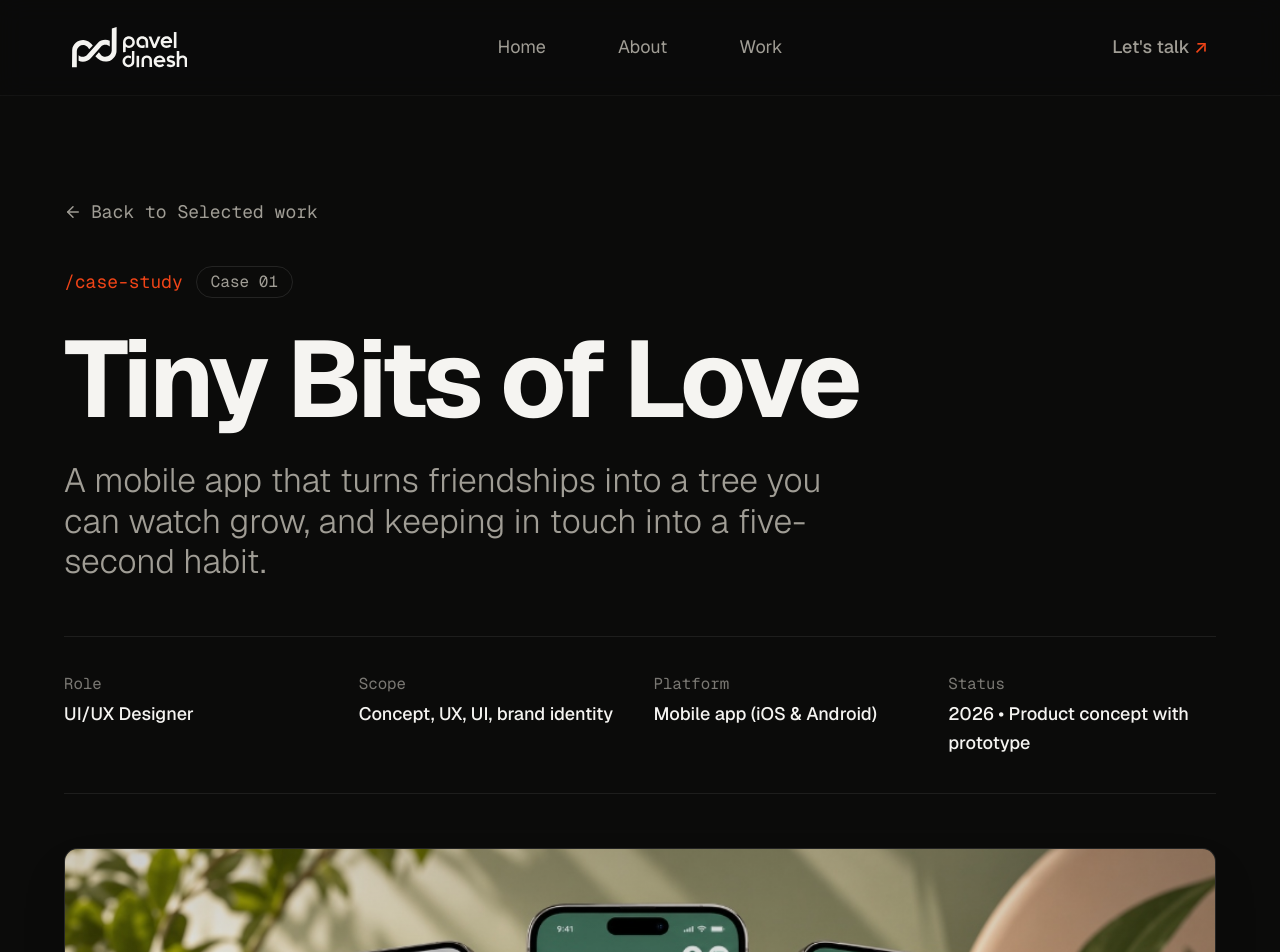
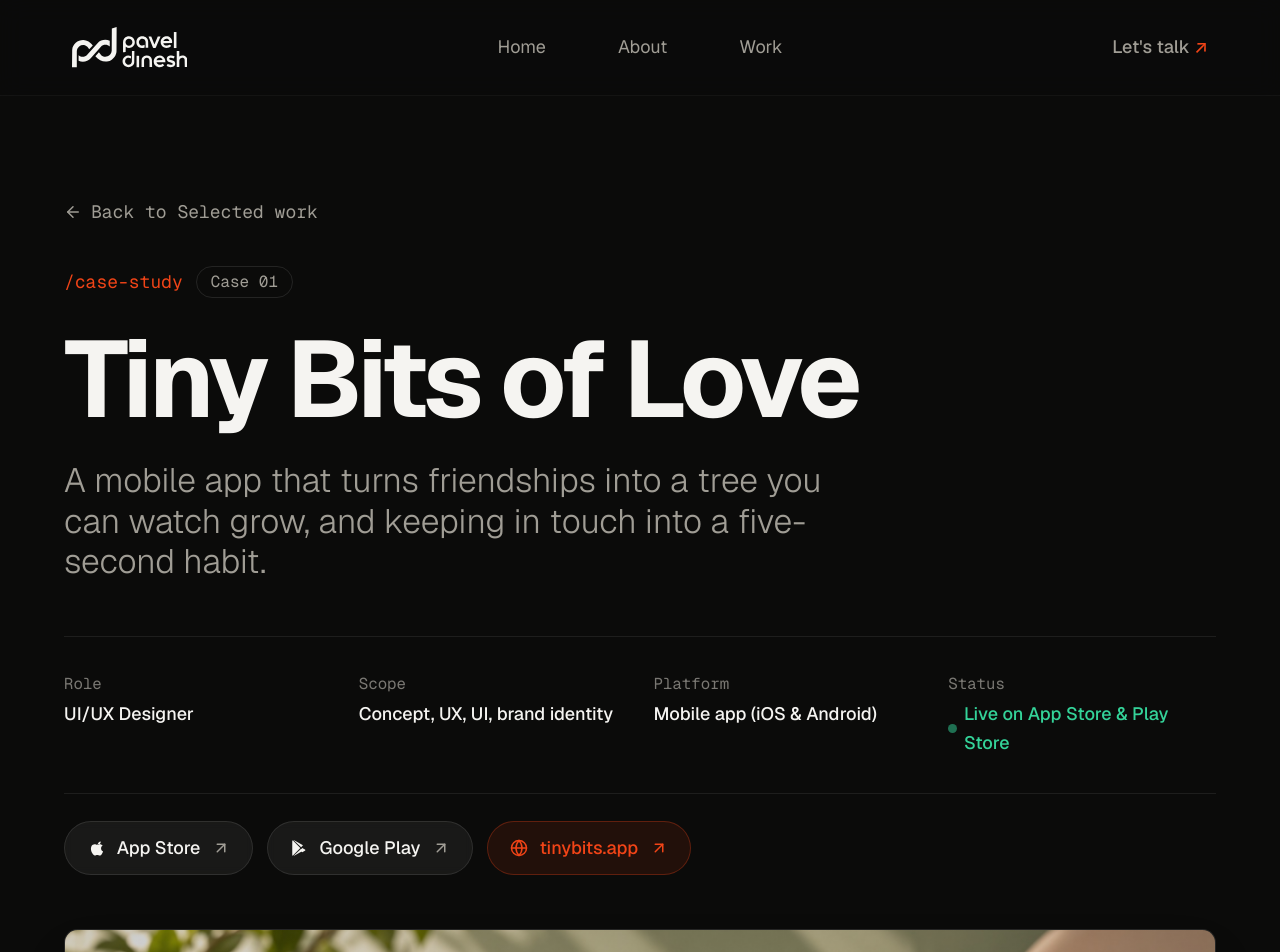
Before and after one commit to paveldinesh/Pavel-portfolio, a Next.js app: page /work/tiny-bits-of-love in a window 1280 px wide. Shown: the top 952 px of the page. Built offline with nearby package versions, Linux system fonts and the light colour scheme.

Commit message:
Add App Store, Google Play, and website action links with live product badges to case study

```diff
--- a/src/app/work/tiny-bits-of-love/page.tsx
+++ b/src/app/work/tiny-bits-of-love/page.tsx
@@ -4,7 +4,7 @@ import Image from "next/image";
 import Link from "next/link";
 import { motion } from "framer-motion";
 import Navbar from "@/components/layout/Navbar";
-import { ArrowLeft, ArrowRight, Heart } from "lucide-react";
+import { ArrowLeft, ArrowRight, ArrowUpRight, Globe, Heart } from "lucide-react";
 
 function DeviceMockup({
   src,
@@ -145,13 +145,59 @@ export default function TinyBitsOfLoveCaseStudy() {
             { k: "Role", v: "UI/UX Designer" },
             { k: "Scope", v: "Concept, UX, UI, brand identity" },
             { k: "Platform", v: "Mobile app (iOS & Android)" },
-            { k: "Status", v: "2026 • Product concept with prototype" },
+            { k: "Status", v: "Live on App Store & Play Store" },
           ].map((m) => (
             <div key={m.k}>
               <span className="font-mono text-sm text-[#7A7873] block mb-1">{m.k}</span>
-              <span className="text-[18px] text-[#F5F4F1] font-medium">{m.v}</span>
+              <span className={`text-[18px] font-medium ${m.k === "Status" ? "text-[#34d399] flex items-center gap-1.5" : "text-[#F5F4F1]"}`}>
+                {m.k === "Status" && <span className="w-2 h-2 rounded-full bg-[#34d399] animate-pulse inline-block" />}
+                {m.v}
+              </span>
             </div>
           ))}
+        </motion.div>
+
+        {/* Live Links Action Bar */}
+        <motion.div
+          {...fadeIn}
+          className="flex flex-wrap items-center gap-3 pt-6"
+        >
+          <a
+            href="https://apps.apple.com/us/app/tiny-bits-of-love/id6757837595"
+            target="_blank"
+            rel="noopener noreferrer"
+            className="inline-flex items-center gap-2.5 px-5 py-2.5 rounded-full bg-white/[0.06] hover:bg-white/[0.12] text-[#F5F4F1] border border-white/10 hover:border-white/25 text-[15px] font-medium transition-all group backdrop-blur-sm"
+          >
+            <svg className="w-4 h-4 fill-current transition-transform group-hover:scale-110" viewBox="0 0 24 24">
+              <path d="M18.71 19.5c-.83 1.24-1.71 2.45-3.05 2.47-1.34.03-1.77-.79-3.29-.79-1.53 0-2 .77-3.27.82-1.31.05-2.3-1.32-3.14-2.53C4.25 17 2.94 12.45 4.7 9.39c.87-1.52 2.43-2.48 4.12-2.51 1.28-.02 2.5.87 3.29.87.78 0 2.26-1.07 3.81-.91.65.03 2.47.26 3.64 1.98-.09.06-2.17 1.28-2.15 3.81.03 3.02 2.65 4.03 2.68 4.04-.03.07-.42 1.44-1.38 2.83M15.97 6.42c.67-.82 1.13-1.96 1.01-3.1-.97.04-2.15.65-2.85 1.46-.61.71-1.15 1.87-1.01 2.98 1.09.08 2.19-.53 2.85-1.34z"/>
+            </svg>
+            <span>App Store</span>
+            <ArrowUpRight className="w-4 h-4 text-[#A09D95] group-hover:text-white transition-colors" />
+          </a>
+
+          <a
+            href="https://play.google.com/store/apps/details?id=com.tinybits"
+            target="_blank"
+            rel="noopener noreferrer"
+            className="inline-flex items-center gap-2.5 px-5 py-2.5 rounded-full bg-white/[0.06] hover:bg-white/[0.12] text-[#F5F4F1] border border-white/10 hover:border-white/25 text-[15px] font-medium transition-all group backdrop-blur-sm"
+          >
+            <svg className="w-4 h-4 fill-current transition-transform group-hover:scale-110" viewBox="0 0 24 24">
+              <path d="M3.609 1.814L13.792 12 3.61 22.186a2.008 2.008 0 0 1-.61-.933V2.747c.18-.358.39-.68.61-.933zm11.242 11.245l2.452 2.452-11.83 6.84c-.31.18-.62.24-.9.21l10.278-9.502zm0-2.118L4.573 1.439c.28-.03.59.03.9.21l11.83 6.84-2.452 2.452zm1.488 1.059l3.524 2.037c.817.472.817 1.242 0 1.714l-3.524 2.037-2.355-2.355 2.355-3.433z"/>
+            </svg>
+            <span>Google Play</span>
+            <ArrowUpRight className="w-4 h-4 text-[#A09D95] group-hover:text-white transition-colors" />
+          </a>
+
+          <a
+            href="https://tinybits.app/"
+            target="_blank"
+            rel="noopener noreferrer"
+            className="inline-flex items-center gap-2.5 px-5 py-2.5 rounded-full bg-[#F14417]/10 hover:bg-[#F14417]/20 text-[#F14417] border border-[#F14417]/30 hover:border-[#F14417]/60 text-[15px] font-medium transition-all group"
+          >
+            <Globe className="w-4 h-4 transition-transform group-hover:rotate-12" />
+            <span>tinybits.app</span>
+            <ArrowUpRight className="w-4 h-4" />
+          </a>
         </motion.div>
 
         <motion.div
@@ -809,6 +855,58 @@ export default function TinyBitsOfLoveCaseStudy() {
         >
           &ldquo;Tiny Bits of Love turns relationship maintenance from an invisible responsibility into a simple, visual and meaningful daily practice.&rdquo;
         </motion.blockquote>
+
+        {/* Download & Live Links CTA */}
+        <motion.div
+          {...fadeIn}
+          className="mt-16 w-full p-8 sm:p-12 rounded-2xl bg-[#121211] border border-white/[0.08] flex flex-col md:flex-row items-start md:items-center justify-between gap-8 text-left"
+        >
+          <div>
+            <span className="font-mono text-[14px] text-[#F14417] tracking-wider block mb-2">/live-product</span>
+            <h3 className="font-display font-bold text-2xl sm:text-3xl md:text-4xl text-[#F5F4F1]">Experience Tiny Bits of Love</h3>
+            <p className="text-[#A09D95] text-[16px] sm:text-[18px] mt-2 max-w-[50ch] leading-relaxed">
+              Download the mobile app today on iOS and Android or visit the official website to explore daily mindful relationship care.
+            </p>
+          </div>
+          <div className="flex flex-wrap items-center gap-3">
+            <a
+              href="https://apps.apple.com/us/app/tiny-bits-of-love/id6757837595"
+              target="_blank"
+              rel="noopener noreferrer"
+              className="inline-flex items-center gap-2.5 px-5 py-3 rounded-full bg-white/[0.08] hover:bg-white/[0.14] text-[#F5F4F1] border border-white/10 hover:border-white/30 text-[15px] font-medium transition-all group backdrop-blur-sm"
+            >
+              <svg className="w-4 h-4 fill-current transition-transform group-hover:scale-110" viewBox="0 0 24 24">
+                <path d="M18.71 19.5c-.83 1.24-1.71 2.45-3.05 2.47-1.34.03-1.77-.79-3.29-.79-1.53 0-2 .77-3.27.82-1.31.05-2.3-1.32-3.14-2.53C4.25 17 2.94 12.45 4.7 9.39c.87-1.52 2.43-2.48 4.12-2.51 1.28-.02 2.5.87 3.29.87.78 0 2.26-1.07 3.81-.91.65.03 2.47.26 3.64 1.98-.09.06-2.17 1.28-2.15 3.81.03 3.02 2.65 4.03 2.68 4.04-.03.07-.42 1.44-1.38 2.83M15.97 6.42c.67-.82 1.13-1.96 1.01-3.1-.97.04-2.15.65-2.85 1.46-.61.71-1.15 1.87-1.01 2.98 1.09.08 2.19-.53 2.85-1.34z"/>
+              </svg>
+              <span>App Store</span>
+              <ArrowUpRight className="w-4 h-4 text-[#A09D95] group-hover:text-white transition-colors" />
+            </a>
+
+            <a
+              href="https://play.google.com/store/apps/details?id=com.tinybits"
+              target="_blank"
+              rel="noopener noreferrer"
+              className="inline-flex items-center gap-2.5 px-5 py-3 rounded-full bg-white/[0.08] hover:bg-white/[0.14] text-[#F5F4F1] border border-white/10 hover:border-white/30 text-[15px] font-medium transition-all group backdrop-blur-sm"
+            >
+              <svg className="w-4 h-4 fill-current transition-transform group-hover:scale-110" viewBox="0 0 24 24">
+                <path d="M3.609 1.814L13.792 12 3.61 22.186a2.008 2.008 0 0 1-.61-.933V2.747c.18-.358.39-.68.61-.933zm11.242 11.245l2.452 2.452-11.83 6.84c-.31.18-.62.24-.9.21l10.278-9.502zm0-2.118L4.573 1.439c.28-.03.59.03.9.21l11.83 6.84-2.452 2.452zm1.488 1.059l3.524 2.037c.817.472.817 1.242 0 1.714l-3.524 2.037-2.355-2.355 2.355-3.433z"/>
+              </svg>
+              <span>Google Play</span>
+              <ArrowUpRight className="w-4 h-4 text-[#A09D95] group-hover:text-white transition-colors" />
+            </a>
+
+            <a
+              href="https://tinybits.app/"
+              target="_blank"
+              rel="noopener noreferrer"
+              className="inline-flex items-center gap-2.5 px-5 py-3 rounded-full bg-[#F14417] hover:bg-[#d63a12] text-white text-[15px] font-medium transition-all group shadow-lg shadow-[#F14417]/20"
+            >
+              <Globe className="w-4 h-4 transition-transform group-hover:rotate-12" />
+              <span>Visit tinybits.app</span>
+              <ArrowUpRight className="w-4 h-4" />
+            </a>
+          </div>
+        </motion.div>
       </section>
 
       {/* ========================================================= */}
```
